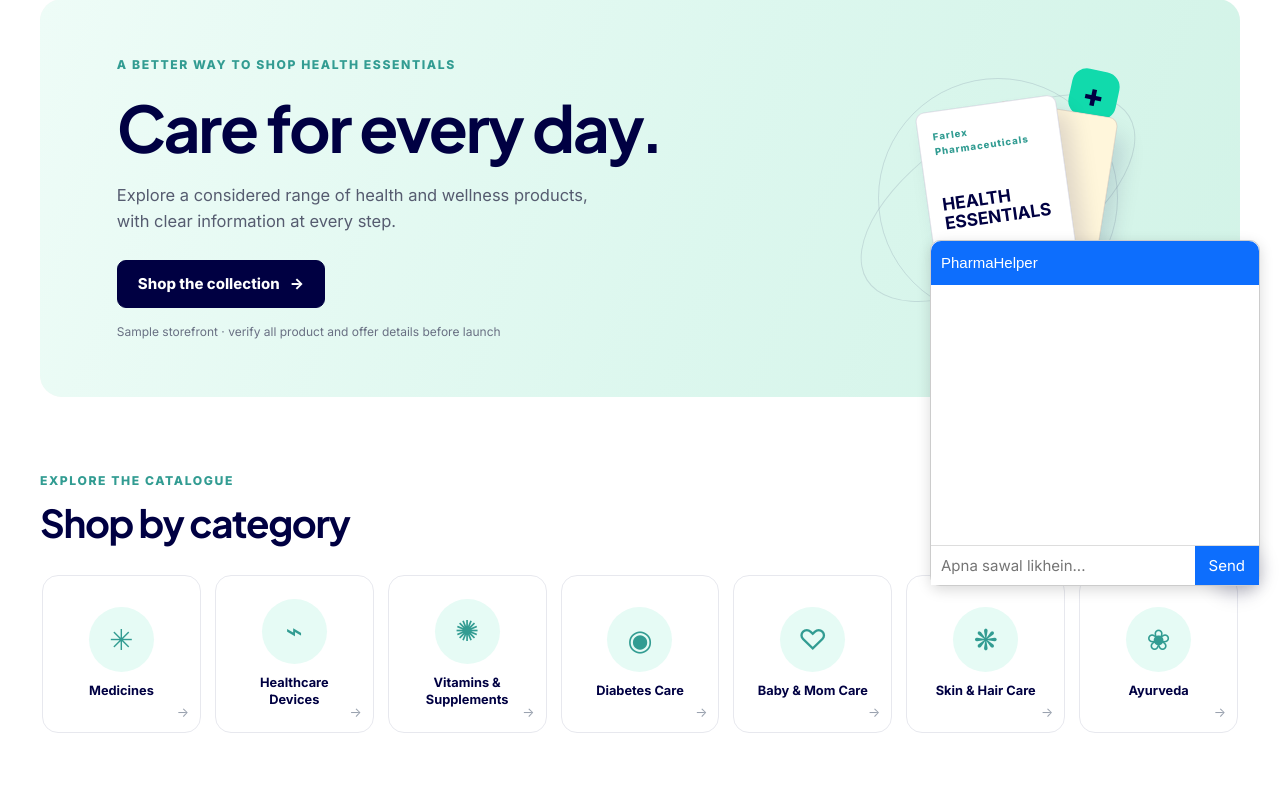
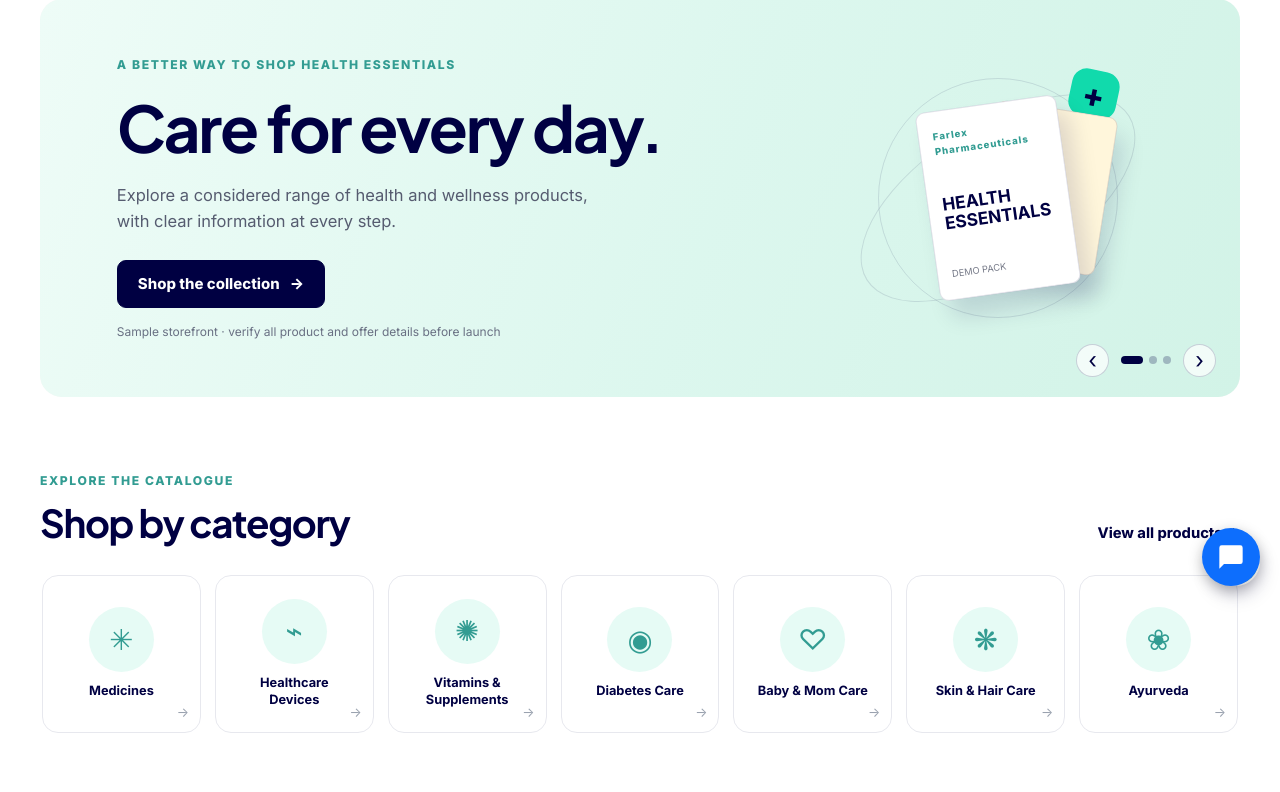
Before and after one commit to farlexcompany-prog/E-commmerce-platform, a Laravel app: page / in a window 1280 px wide. Shown: the part 194-986 px from the top of the page. Run offline with Laravel 12, Linux system fonts and the light colour scheme; data comes from the database, SQL or seed files in the repository; data that the repository does not hold is empty.

Commit message:
Enhance chatbot UI and functionality

```diff
--- a/resources/views/components/chatbot.blade.php
+++ b/resources/views/components/chatbot.blade.php
@@ -1,39 +1,133 @@
-<div id="pb-chat" style="position:fixed;bottom:20px;right:20px;width:330px;background:#fff;border:1px solid #ccc;border-radius:10px;font-family:sans-serif;box-shadow:0 4px 14px rgba(0,0,0,.15);z-index:9999">
-  <div style="background:#0d6efd;color:#fff;padding:10px;border-radius:10px 10px 0 0">PharmaHelper</div>
-  <div id="pb-messages" style="height:260px;overflow-y:auto;padding:10px;font-size:14px"></div>
-  <form id="pb-form" style="display:flex;border-top:1px solid #ddd">
-    <input id="pb-input" autocomplete="off" placeholder="Apna sawal likhein..." style="flex:1;border:0;padding:10px;outline:0">
-    <button style="border:0;background:#0d6efd;color:#fff;padding:0 14px">Send</button>
+<style>
+  #pb-launcher {
+    position: fixed; bottom: 20px; right: 20px; z-index: 9999;
+    width: 58px; height: 58px; border-radius: 50%; border: 0; padding: 0;
+    background: #0d6efd; color: #fff; cursor: pointer;
+    display: flex; align-items: center; justify-content: center;
+    box-shadow: 0 4px 14px rgba(0,0,0,.25);
+  }
+  #pb-launcher:hover { background: #0b5ed7; }
+
+  #pb-chat {
+    position: fixed; bottom: 90px; right: 20px; z-index: 9999;
+    width: min(350px, calc(100vw - 40px));
+    height: min(460px, calc(100vh - 120px));
+    background: #fff; border: 1px solid #ddd; border-radius: 12px;
+    box-shadow: 0 6px 24px rgba(0,0,0,.2);
+    font-family: Arial, sans-serif;
+    display: none; flex-direction: column; overflow: hidden;
+  }
+  #pb-chat.pb-open { display: flex; }
+
+  #pb-head {
+    background: #0d6efd; color: #fff; padding: 12px 14px;
+    display: flex; align-items: center; justify-content: space-between;
+    font-weight: bold;
+  }
+  #pb-close {
+    background: transparent; border: 0; color: #fff; font-size: 22px;
+    line-height: 1; cursor: pointer; padding: 0 4px;
+  }
+
+  #pb-messages {
+    flex: 1; overflow-y: auto; padding: 12px; background: #f7f8fa;
+    display: flex; flex-direction: column; gap: 8px; font-size: 14px;
+  }
+  .pb-msg {
+    max-width: 85%; padding: 8px 12px; border-radius: 12px;
+    line-height: 1.4; white-space: pre-wrap; word-wrap: break-word;
+  }
+  .pb-user { align-self: flex-end; background: #0d6efd; color: #fff; border-bottom-right-radius: 3px; }
+  .pb-bot  { align-self: flex-start; background: #fff; color: #222; border: 1px solid #e3e6ea; border-bottom-left-radius: 3px; }
+
+  #pb-form { display: flex; border-top: 1px solid #ddd; background: #fff; }
+  #pb-input { flex: 1; border: 0; padding: 12px; outline: 0; font-size: 14px; min-width: 0; }
+  #pb-send { border: 0; background: #0d6efd; color: #fff; padding: 0 16px; cursor: pointer; }
+  #pb-send:disabled { background: #9bbcf5; cursor: default; }
+</style>
+
+<button id="pb-launcher" type="button" aria-label="Open chat"></button>
+
+<div id="pb-chat" role="dialog" aria-label="PharmaHelper chat">
+  <div id="pb-head">
+    <span>PharmaHelper</span>
+    <button id="pb-close" type="button" aria-label="Close chat">&times;</button>
+  </div>
+  <div id="pb-messages"></div>
+  <form id="pb-form">
+    <input id="pb-input" autocomplete="off" placeholder="Apna sawal likhein...">
+    <button id="pb-send" type="submit">Send</button>
   </form>
 </div>
 
 <script>
 (function () {
-  // Bot ka address. Port badla ho to yahan bhi badlo.
-  var CHAT_URL = "http://localhost:3000/chat";
+  // Bot ka address. Live hosting par isse apni bot domain se badalna.
+  var CHAT_URL = "http://" + location.hostname + ":3000/chat";
+
+  var CHAT_ICON  = '<svg width="28" height="28" viewBox="0 0 24 24" fill="currentColor"><path d="M20 2H4a2 2 0 0 0-2 2v18l4-4h14a2 2 0 0 0 2-2V4a2 2 0 0 0-2-2z"/></svg>';
+  var CLOSE_ICON = '<svg width="24" height="24" viewBox="0 0 24 24" fill="none" stroke="currentColor" stroke-width="2.5" stroke-linecap="round"><path d="M5 5l14 14M19 5L5 19"/></svg>';
+
+  var launcher = document.getElementById("pb-launcher");
+  var chat     = document.getElementById("pb-chat");
+  var box      = document.getElementById("pb-messages");
+  var form     = document.getElementById("pb-form");
+  var input    = document.getElementById("pb-input");
+  var sendBtn  = document.getElementById("pb-send");
+  var closeBtn = document.getElementById("pb-close");
 
   var chatHistory = [];
-  var box = document.getElementById("pb-messages");
+  var greeted = false;
+  var busy = false;
 
-  function addMsg(who, text) {
-    var p = document.createElement("p");
-    var b = document.createElement("b");
-    b.textContent = who + ": ";
-    p.appendChild(b);
-    p.appendChild(document.createTextNode(text));
-    box.appendChild(p);
+  launcher.innerHTML = CHAT_ICON;
+
+  function addMsg(type, text) {
+    var div = document.createElement("div");
+    div.className = "pb-msg " + (type === "user" ? "pb-user" : "pb-bot");
+    div.textContent = text;   // textContent: HTML execute nahi hota (safe)
+    box.appendChild(div);
     box.scrollTop = box.scrollHeight;
+    return div;
   }
 
-  document.getElementById("pb-form").addEventListener("submit", async function (e) {
+  function openChat() {
+    chat.classList.add("pb-open");
+    launcher.innerHTML = CLOSE_ICON;
+    launcher.setAttribute("aria-label", "Close chat");
+    if (!greeted) {
+      addMsg("bot", "Namaste! Main PharmaHelper hoon. Aap hamare products ke baare mein kuch bhi pooch sakte hain.");
+      greeted = true;
+    }
+    input.focus();
+  }
+
+  function closeChat() {
+    chat.classList.remove("pb-open");
+    launcher.innerHTML = CHAT_ICON;
+    launcher.setAttribute("aria-label", "Open chat");
+  }
+
+  launcher.addEventListener("click", function () {
+    chat.classList.contains("pb-open") ? closeChat() : openChat();
+  });
+  closeBtn.addEventListener("click", closeChat);
+  document.addEventListener("keydown", function (e) {
+    if (e.key === "Escape") closeChat();
+  });
+
+  form.addEventListener("submit", async function (e) {
     e.preventDefault();
-    var input = document.getElementById("pb-input");
     var text = input.value.trim();
-    if (!text) return;
+    if (!text || busy) return;
+
     input.value = "";
+    addMsg("user", text);
+    chatHistory.push({ role: "user", content: text });
 
-    addMsg("You", text);
-    chatHistory.push({ role: "user", content: text });
+    busy = true;
+    sendBtn.disabled = true;
+    var typing = addMsg("bot", "Typing...");
 
     try {
       var res = await fetch(CHAT_URL, {
@@ -42,11 +136,16 @@
         body: JSON.stringify({ messages: chatHistory })
       });
       var data = await res.json();
-      addMsg("Bot", data.reply);
+      typing.textContent = data.reply;
       chatHistory.push({ role: "assistant", content: data.reply });
     } catch (err) {
-      addMsg("Bot", "Server se connect nahi ho paya.");
+      typing.textContent = "Server se connect nahi ho paya.";
     }
+
+    busy = false;
+    sendBtn.disabled = false;
+    box.scrollTop = box.scrollHeight;
+    input.focus();
   });
 })();
 </script>
```
